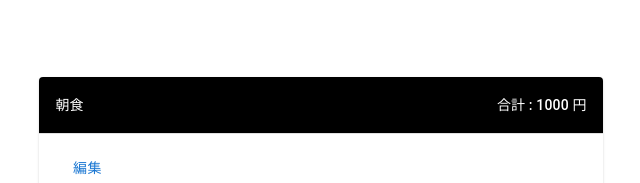
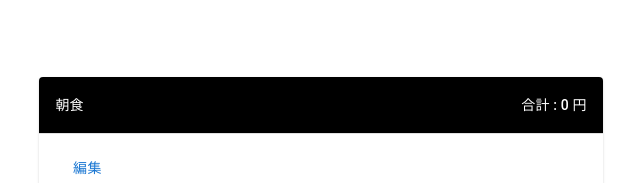
Before and after one commit to tamaokishie/foodexpenses, a React (Create React App) app: page / in a window 1280 px wide. Shown: the top 183 px of the page, without its empty margins (319-959 px from the left). Built offline with nearby package versions, Linux system fonts and the light colour scheme.

Commit message:
reduceを使って合計金額の表示

```diff
--- a/src/pages/home/Home.tsx
+++ b/src/pages/home/Home.tsx
@@ -47,11 +47,11 @@ export default function Home() {
   //初期値はmapしたfalseのproducts
   const [tableItem, setTableItem] = useState<CheckItem[]>(newProducts);
 
-  //新しいリストアイテムをテーブルに追加していく
+  //新しいリストアイテム（更新ボタンを押したときにはtrueに変わってる）をテーブルに追加していく
   function upDate(newItems: CheckItem[]) {
     setTableItem(newItems);
   }
-
+  //Dialogを開く
   const [open, setOpen] = useState(false);
   const handleClickOpen = () => {
     setOpen(true);
@@ -59,11 +59,25 @@ export default function Home() {
   const handleClose = () => {
     setOpen(false);
   };
-  const [totalPrice, setTotalPrice] = useState(0);
-  const price = [100, 200, 300, 400];
-  const upDateSum = price.reduce((sum: number, val: number): number => {
-    return sum + val;
-}, 0);
+
+  //合計金額を計算した値
+  const calcTotalPrice = (tableItem:CheckItem[]) => {
+    return tableItem
+      .filter((item) => {
+        return item.checked
+      })
+      .reduce((sum: number, val: CheckItem): number => {
+        return sum + val.price;
+      }, 0);
+  }
+
+  //初期値は空の合計金額
+  const [totalPrice, setTotalPrice] = useState(calcTotalPrice(tableItem));
+
+  //合計金額を更新ボタン押されるたびに更新
+  function upDateSum (newTableItem: CheckItem[]) {
+    setTotalPrice(calcTotalPrice(newTableItem))
+  }
 
   return (
     <Grid container>
@@ -78,14 +92,14 @@ export default function Home() {
                 tableItem={tableItem}
                 handleClose={handleClose}
                 upDate={(items) => upDate(items)}
-                upDateSum={upDateSum}
+                upDateSum={(items) => upDateSum(items)}
               />
             </caption>
             <TableHead>
               <TableRow>
                 <StyledTableCell>朝食</StyledTableCell>
                 <StyledTableCell align="right">
-                  合計 : {upDateSum} 円
+                  { `合計 : ${ totalPrice } 円` }
                 </StyledTableCell>
               </TableRow>
             </TableHead>
--- a/src/pages/searchDialog/SearchDialog.tsx
+++ b/src/pages/searchDialog/SearchDialog.tsx
@@ -11,7 +11,7 @@ import { SearchView } from "../../components/parts/SearchView";
 //関数の型定義
 type hF = () => void;
 type uF = (newItems: CheckItem[]) => void;
-type usF = () => void;
+type usF = (newItems: CheckItem[]) => void;
 
 //propertyの型定義
 interface Props {
@@ -44,7 +44,7 @@ export function SearchDialog({ open, handleClose, tableItem, upDate, upDateSum }
           onClick={() => {
             upDate(tableItem);
             handleClose();
-            upDateSum();
+            upDateSum(tableItem);
           }}
         >
           更新
```
